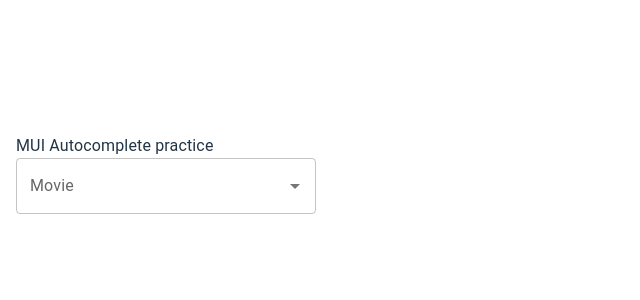
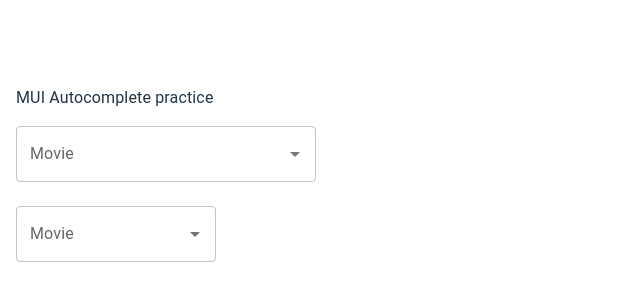
Before and after one commit to rabianezami/practice-autocomlete-com-mui, a React (Vite) app: page / in a window 1280 px wide. Shown: the part 226-526 px from the top of the page, without its empty margins (0-640 px from the left). Built offline with nearby package versions, Linux system fonts and the light colour scheme.

Commit message:
feat: Add option as string

```diff
--- a/src/App.jsx
+++ b/src/App.jsx
@@ -1,19 +1,25 @@
-import { Typography, Box } from "@mui/material"
+import { Typography, Box, Stack } from "@mui/material"
 import ComboBox from "./components/ComboBox"
+import ExampleString from "./components/ExampleString"
 
 function App() {
 
 
   return (
+    <>
       <Box
         sx={{ p: 2 }}
       >
-      <Typography>
+        <Typography mb={2}>
           MUI Autocomplete practice
         </Typography>
 
+       <Stack spacing={3}>
         <ComboBox />
+        <ExampleString />
+       </Stack>
       </Box>
+    </>
   )
 }
 
--- /dev/null
+++ b/src/components/ExampleString.jsx
@@ -0,0 +1,16 @@
+import { Autocomplete, TextField } from "@mui/material"
+
+export default function ExampleString() {
+
+    const options = ["The goodmother", "romantic"]
+
+    return (
+        <Autocomplete
+            options={options}
+            renderInput={(params) => (
+                <TextField {...params} label="Movie" />
+            )}
+            sx={{ width: 200 }}
+        />
+    )
+}
```
Lines whose indentation alone changed are shown as unchanged.
